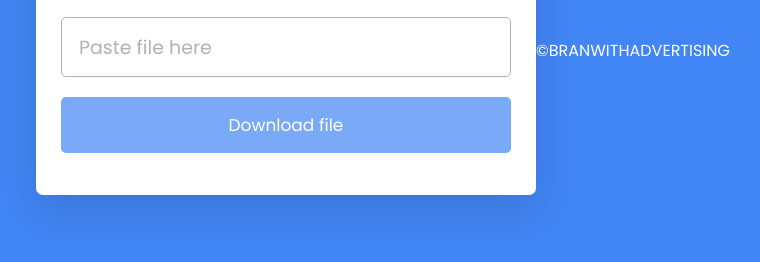
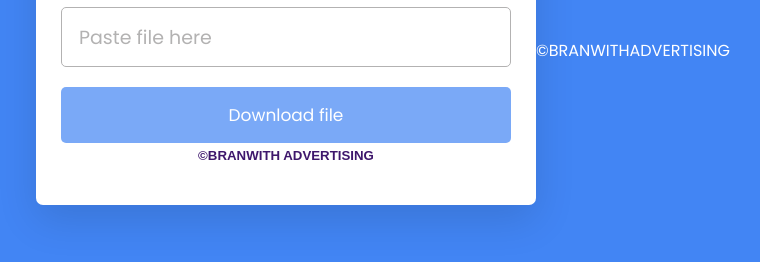
Before and after one commit to branwith/File-Downloader, a plain HTML site: page index.html in a window 1280 px wide. Shown: the part 350-612 px from the top of the page, without its empty margins (257-1017 px from the left). Drawn offline with Linux system fonts and the light colour scheme.

Commit message:
Update index.html

```diff
--- a/index.html
+++ b/index.html
@@ -19,6 +19,12 @@
         <form action="#">
             <input type="url" placeholder="Paste file here" required>
             <button>Download file</button>
+            <h5 style="font-family: 'montserrat', sans-serif;
+        font-weight: 600;
+        text-align: center;
+        align-items: center;
+        padding-top: 5px;
+        color: #3e176c;">©BRANWITH ADVERTISING</h5>
         </form>
     </div>
     <footer>
```
